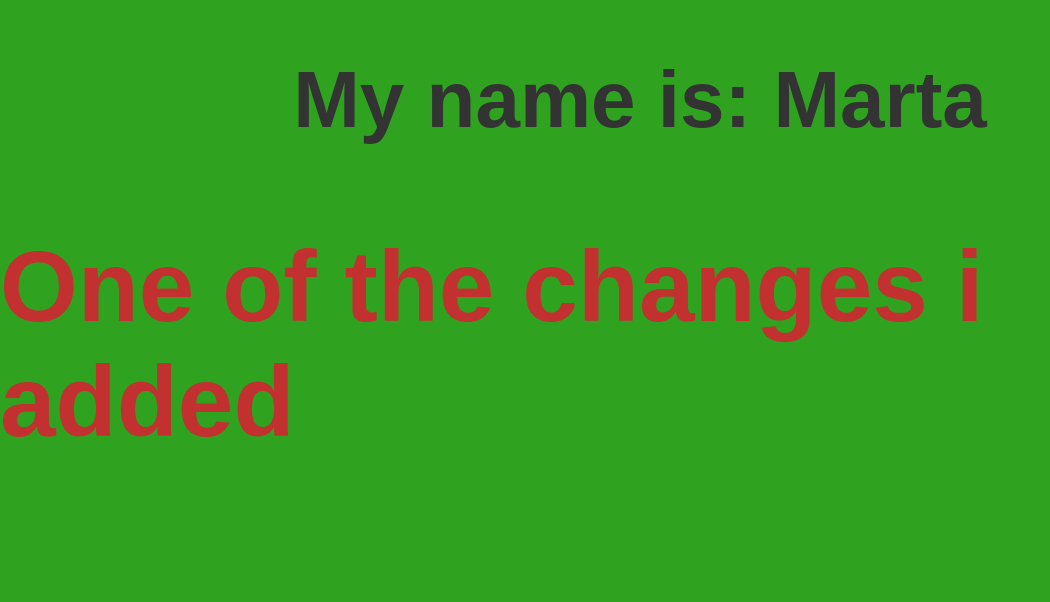
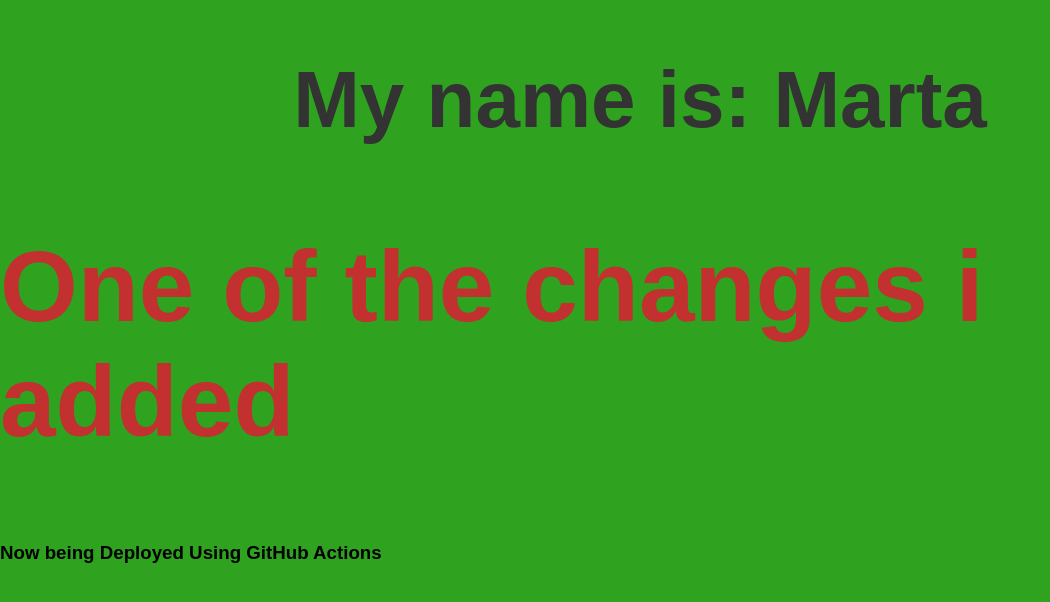
Before and after one commit to MartaMEDVEDIEVA23/GitHubTutorialCLI, a plain HTML site: page index.html in a window 1280 px wide. Shown: the whole page, without its empty margins (0-1050 px from the left). Drawn offline with Linux system fonts and the light colour scheme.

Commit message:
Deployed Using GitHub Actions

```diff
--- a/index.html
+++ b/index.html
@@ -31,5 +31,6 @@
 <body>
     <h1>My name is: Marta</h1>
     <h2>One of the changes i added</h2>
+    <h3>Now being Deployed Using GitHub Actions</h3>
 </body>
 </html>
```
